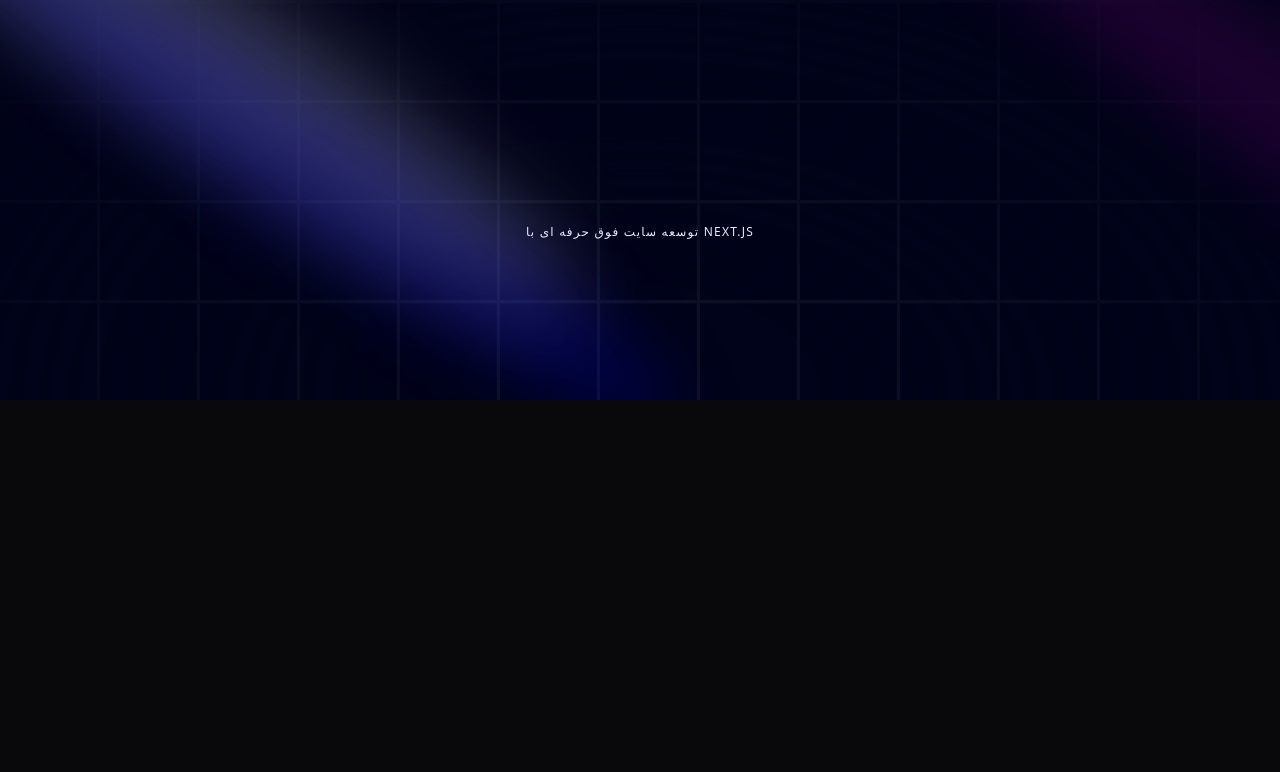
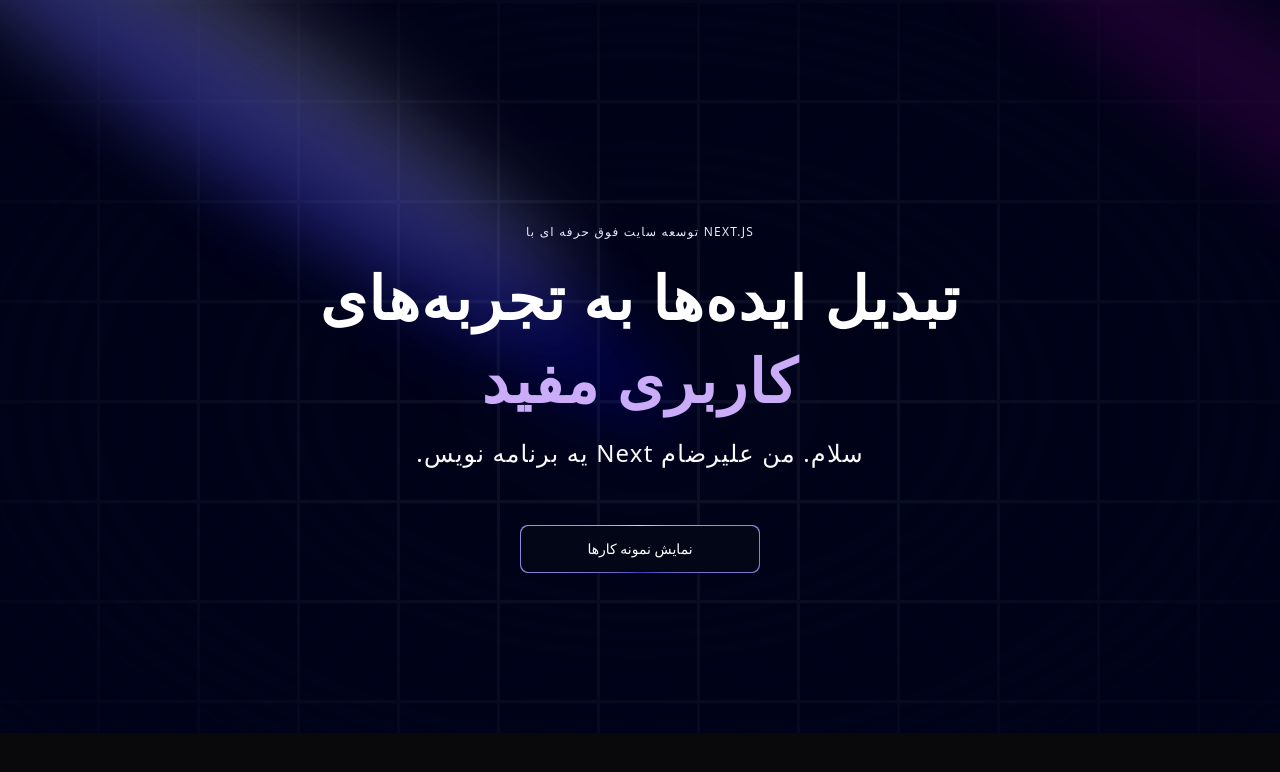
Before and after one commit to alirezatalebizadeh/modern-ui-next, a Next.js app: page / in a window 1280 px wide. Shown: the top 772 px of the page. Built offline with nearby package versions, Linux system fonts and the light colour scheme.

Commit message:
create components (button ,  textanimation)

```diff
--- a/components/Hero.tsx
+++ b/components/Hero.tsx
@@ -1,5 +1,8 @@
 import React from 'react'
 import { Spotlight } from './ui/Spotlight'
+import { TextGenerateEffect } from './ui/TextGenerateEffect'
+import MagicButton from './ui/MagicButton'
+import { FaLocationArrow } from 'react-icons/fa'
 function Hero() {
     return (
         <div className='pb-20 pt-36'>
@@ -19,6 +22,17 @@
                         <h2 className="uppercase tracking-widest text-xs text-center text-blue-100 max-w-80">
                             توسعه سایت فوق حرفه ای با next.js
                         </h2>
+                        <TextGenerateEffect
+                            className="text-center text-[40px] md:text-5xl lg:text-6xl"
+                            words="تبدیل ایده‌ها به تجربه‌های کاربری مفید"
+                        />
+
+                        <p className='text-center md:tracking-wider mb-4 text-sm md:text-lg lg:text-2xl'>
+                            .یه برنامه نویس Next سلام. من علیرضام
+                        </p>
+                        <a href="#about">
+                            <MagicButton title="نمایش نمونه کارها" icon={<FaLocationArrow />} />
+                        </a>
                     </div>
                 </div>
 
--- /dev/null
+++ b/components/ui/MagicButton.tsx
@@ -0,0 +1,21 @@
+import React from 'react'
+
+export default function MagicButton({ title, icon, position, handleClick, otherClasses }:
+    {
+        title: string;
+        icon: React.ReactNode;
+        position?: string;
+        handleClick?: () => void;
+        otherClasses?: string;
+    }) {
+    return (
+        <button className="relative inline-flex h-12 w-full overflow-hidden rounded-lg p-[1px] md:w-60 md:mt-10">
+            <span className="absolute inset-[-1000%] animate-[spin_2s_linear_infinite] bg-[conic-gradient(from_90deg_at_50%_50%,#E2CBFF_0%,#393BB2_50%,#E2CBFF_100%)]" />
+            <span className={`inline-flex h-full w-full cursor-pointer items-center justify-center gap-2 rounded-lg bg-slate-950 px-7 py-1 text-sm font-medium text-white backdrop-blur-3xl ${otherClasses}`}>
+                {position === "left" && icon}
+                {title}
+                {position === "right" && icon}
+            </span>
+        </button>
+    )
+}
--- /dev/null
+++ b/components/ui/TextGenerateEffect.tsx
@@ -0,0 +1,56 @@
+"use client";
+import { useEffect } from "react";
+import { motion, stagger, useAnimate } from "framer-motion";
+import { cn } from "@/lib/utils";
+
+export const TextGenerateEffect = ({
+    words,
+    className,
+}: {
+    words: string;
+    className?: string;
+}) => {
+    const [scope, animate] = useAnimate();
+    let wordsArray = words.split(" ");
+    useEffect(() => {
+        console.log(wordsArray);
+        animate(
+            "span",
+            {
+                opacity: 1,
+            },
+            {
+                duration: 2,
+                delay: stagger(0.2),
+            }
+        );
+    }, [scope.current]);
+
+    const renderWords = () => {
+        return (
+            <motion.div ref={scope}>
+                {wordsArray.map((word, idx) => {
+                    return (
+                        <motion.span
+                            key={word + idx}
+                            className={` ${idx > 3 ? "text-purple" : "dark:text-white text-black"
+                                } opacity-0`}
+                        >
+                            {word}{" "}
+                        </motion.span>
+                    );
+                })}
+            </motion.div>
+        );
+    };
+
+    return (
+        <div className={cn("font-bold", className)}>
+            <div className="my-4">
+                <div className=" dark:text-white text-black leading-snug tracking-wide">
+                    {renderWords()}
+                </div>
+            </div>
+        </div>
+    );
+};
--- /dev/null
+++ b/lib/utils.ts
@@ -0,0 +1,6 @@
+import { type ClassValue, clsx } from "clsx";
+import { twMerge } from "tailwind-merge";
+
+export function cn(...inputs: ClassValue[]) {
+  return twMerge(clsx(inputs));
+}
--- a/package.json
+++ b/package.json
@@ -16,6 +16,7 @@
     "next-themes": "^0.4.4",
     "react": "^19.0.0",
     "react-dom": "^19.0.0",
+    "react-icons": "^5.4.0",
     "tailwind-merge": "^3.0.1"
   },
   "devDependencies": {
```
Also changed, not shown: 2 other files (tests, documents, lock files or other folders).
